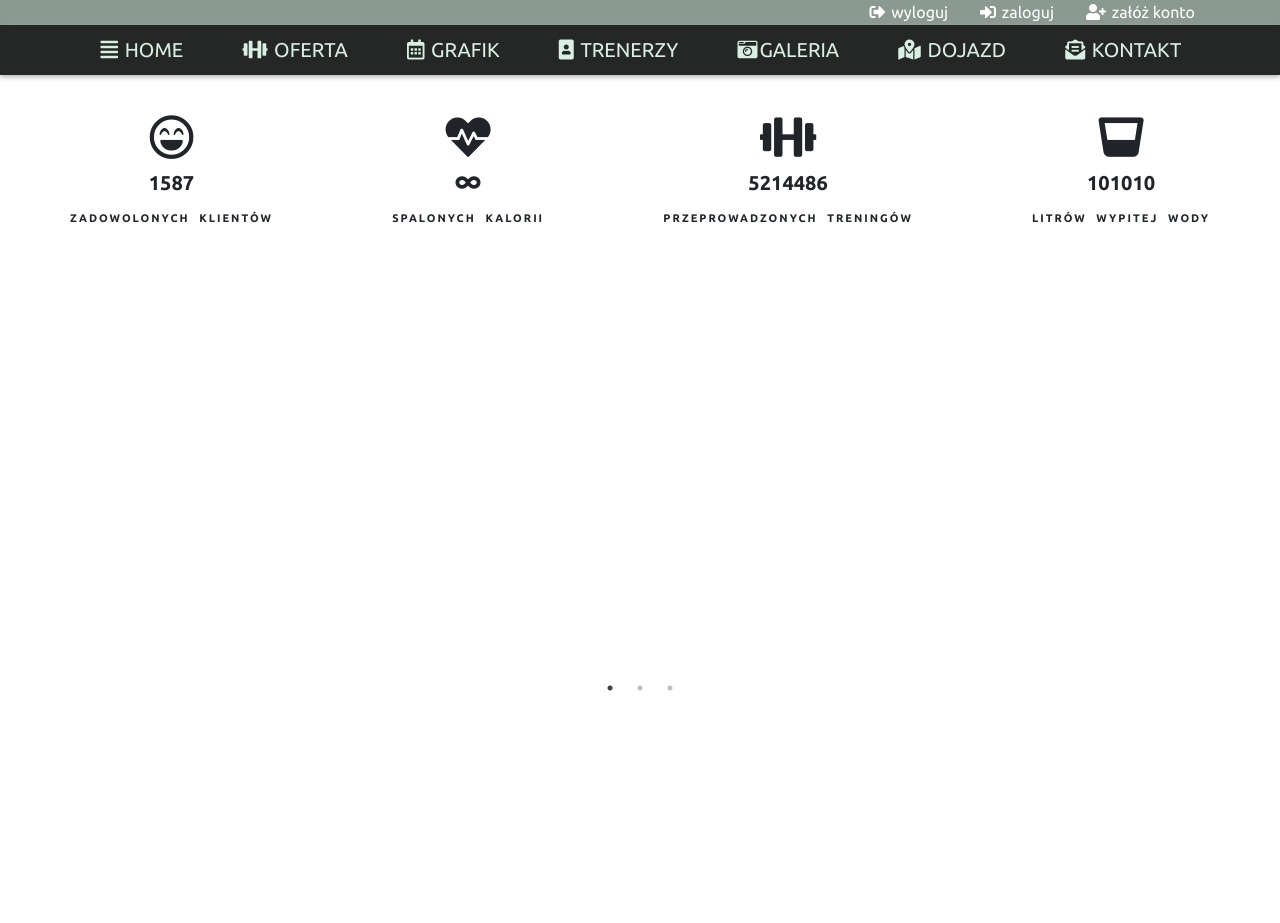
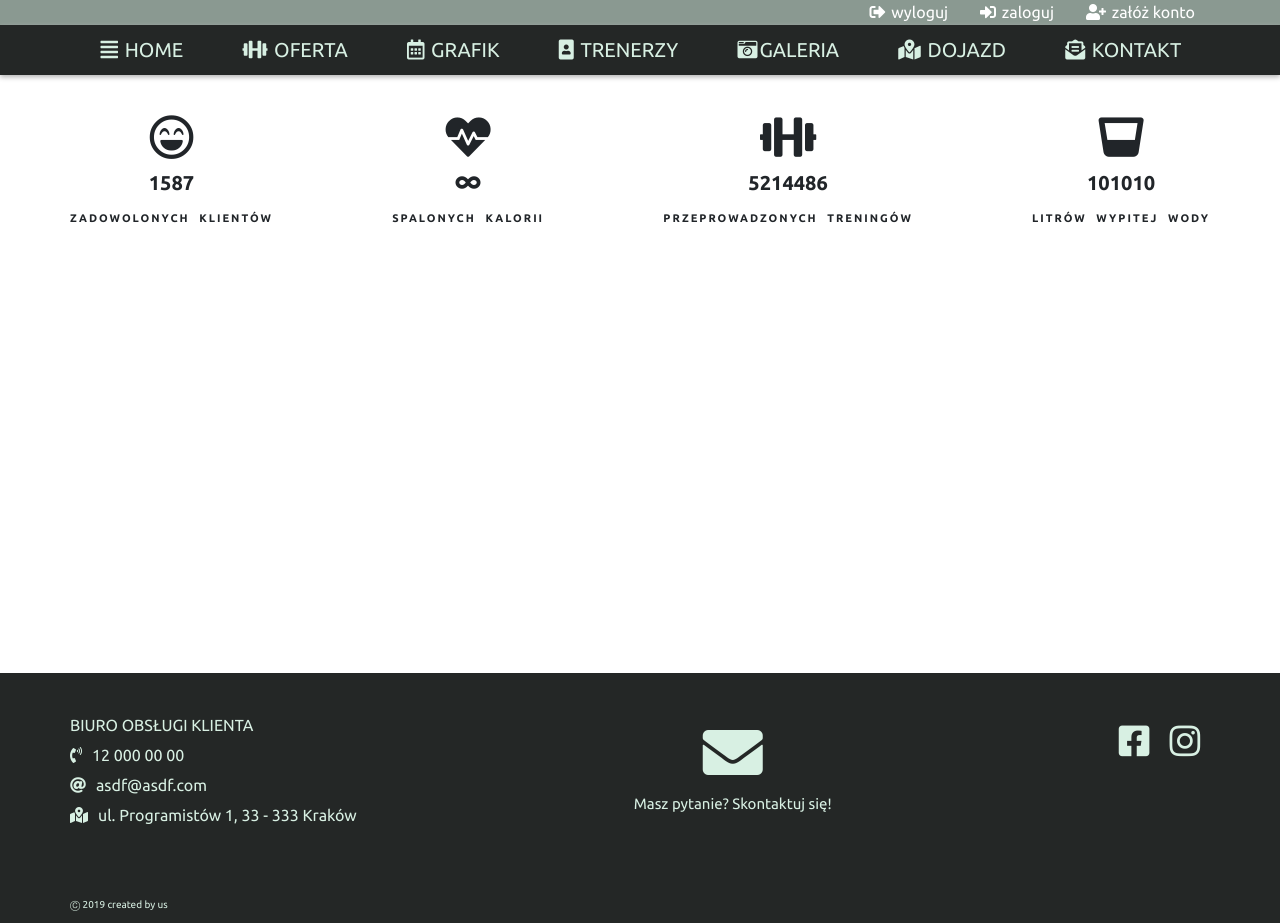
Before and after one commit to tomasztuleja/First-App-React, a React (Create React App) app: page / in a window 1280 px wide. Shown: the top 923 px of the page. Before the commit the page ends 800 px from the top, so only its background shows below. Built offline with nearby package versions, Linux system fonts and the light colour scheme.

Commit message:
gui footer - first layout

```diff
--- a/src/App.js
+++ b/src/App.js
@@ -2,6 +2,7 @@ import React from 'react';
 import Homepage from './components/homepage/homepage';
 import Header from './components/header/header';
 import Navbar from './components/navbar/navbar';
+import Footer from './components/footer/footer';
 
 
 
@@ -12,6 +13,7 @@ function App() {
       <Header />
       <Navbar />
       <Homepage />
+      <Footer />
 
 
     </div>
--- /dev/null
+++ b/src/components/footer/footer.js
@@ -0,0 +1,59 @@
+import React, { Component } from 'react';
+import "./footer.scss";
+
+class Footer extends Component {
+    state = {}
+    render() {
+        return (
+            <div className="footer">
+                <div className="container">
+                    <div className="essence">
+                        <div className="customers_service">
+                            Biuro obsługi klienta
+                        <div className="info">
+                                <i class="fas fa-phone-volume"></i>
+                                12 000 00 00
+                        </div>
+
+                            <div className="info">
+                                <i class="fas fa-at"></i>
+                                asdf@asdf.com
+                        </div>
+
+                            <div className="info">
+                                <i class="fas fa-map-marked-alt"></i>
+                                ul. Programistów 1, 33 - 333 Kraków
+                        </div>
+
+                        </div>
+
+                        <div className="write">
+
+                            <div className="element">
+                                <i class="fas fa-envelope"></i>
+                            </div>
+
+                            <div className="element">
+                                Masz pytanie? Skontaktuj się!
+                        </div>
+                        </div>
+
+                        <div className="icons">
+                            <i class="fab fa-facebook-square"></i>
+                            <i class="fab fa-instagram"></i>
+                        </div>
+                    </div>
+
+                    <div className="copyright">
+                        Ⓒ 2019
+                        created by us
+                    </div>
+                </div>
+
+            </div>
+
+        );
+    }
+}
+
+export default Footer;
--- /dev/null
+++ b/src/components/footer/footer.scss
@@ -0,0 +1,111 @@
+@import "../../style/variables";
+
+.footer {
+    background: $color_5;
+    width: 100%;
+    height: 250px;
+
+    .container {
+
+        color: $base_color;
+
+        .essence {
+            display: flex;
+            justify-content: space-between;
+            width: 100%;
+            margin: 0 auto;
+            padding: 40px 0;
+
+            .icons {
+
+                font-size: 35px;
+                text-align: left;
+                justify-content: space-between;
+                align-items: center;
+                cursor: pointer;
+
+                i {
+                    padding: 10px;
+
+                    &:hover {
+                        background: $base_color;
+                        color: $color_5;
+
+                    }
+                }
+            }
+
+            .customers_service {
+                display: block;
+                text-transform: uppercase;
+
+                .info {
+                    text-transform: none;
+
+                    i {
+                        padding: 10px 10px 0px 0;
+                    }
+                }
+            }
+
+            .write {
+                display: block;
+                text-align: center;
+
+                .element {
+                    font-size: 15px;
+
+                    i {
+                        font-size: 60px;
+                        padding: 10px;
+                        cursor: pointer;
+
+                        &:hover {
+                            background: $base_color;
+                            color: $color_5;
+                        }
+                    }
+                }
+            }
+        }
+
+        .copyright {
+            font-size: 10px;
+            padding: 30px 0 0 0;
+            margin: 0 auto;
+        }
+
+    }
+}
+
+
+
+// .footer {
+
+//     margin: 75px 0 0 0;
+//     width: 100%;
+//     height: 150px;
+//     background-color: black;
+//     color: gray;
+//     display: flex;
+//     justify-content: space-between;
+//     font-size: 13px;
+
+
+
+//     .copyright {
+//         padding: 35px 0 0 350px;
+//         text-align: left
+//     }
+
+//     .icons {
+//         padding: 35px 350px 0 0;
+//         text-align: left;
+
+//         i {
+
+//             padding: 3px;
+//         }
+
+//     }
+// }
--- a/src/components/homepage/homepage.js
+++ b/src/components/homepage/homepage.js
@@ -1,6 +1,7 @@
 import React, { Component } from 'react';
 import My_Slider from '../slider/slider';
 import Statistics from '../statistics/statistics';
+import "../../style/_variables.scss";
 
 class Homepage extends Component {
     state = {}
--- a/src/components/slider/slider.js
+++ b/src/components/slider/slider.js
@@ -6,7 +6,7 @@ class My_Slider extends Component {
     state = {}
     render() {
         let slidersettings = {
-            dots: true,
+            dots: false,
             infinite: true,
             speed: 500,
             slidesToShow: 1,
```
